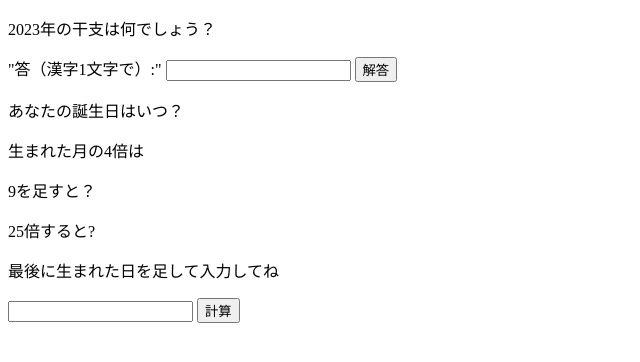
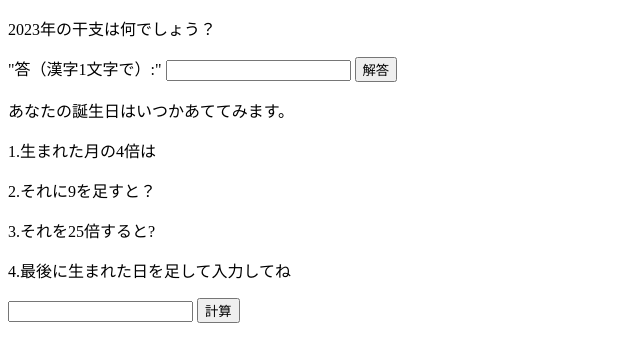
Before and after one commit to shiromike/hune, a plain HTML site: page index.html in a window 1280 px wide. Shown: the whole page, without its empty margins (0-640 px from the left). Drawn offline with Linux system fonts and the light colour scheme.

Commit message:
Update index.html

```diff
--- a/index.html
+++ b/index.html
@@ -11,11 +11,11 @@
  <input type="text" id="answer">
  <input type="button" value="解答" onclick="nazo();">
  </p>
-<p>あなたの誕生日はいつ？</p>
- <p>生まれた月の4倍は</p>
- <p>9を足すと？</p>
- <p>25倍すると?</p>
- <p>最後に生まれた日を足して入力してね</p>
+<p>あなたの誕生日はいつかあててみます。</p>
+ <p>1.生まれた月の4倍は</p>
+ <p>2.それに9を足すと？</p>
+ <p>3.それを25倍すると?</p>
+ <p>4.最後に生まれた日を足して入力してね</p>
  <p>
  <input type="text" id="input1">
  <input type="button" value="計算" onclick="add();">
```
